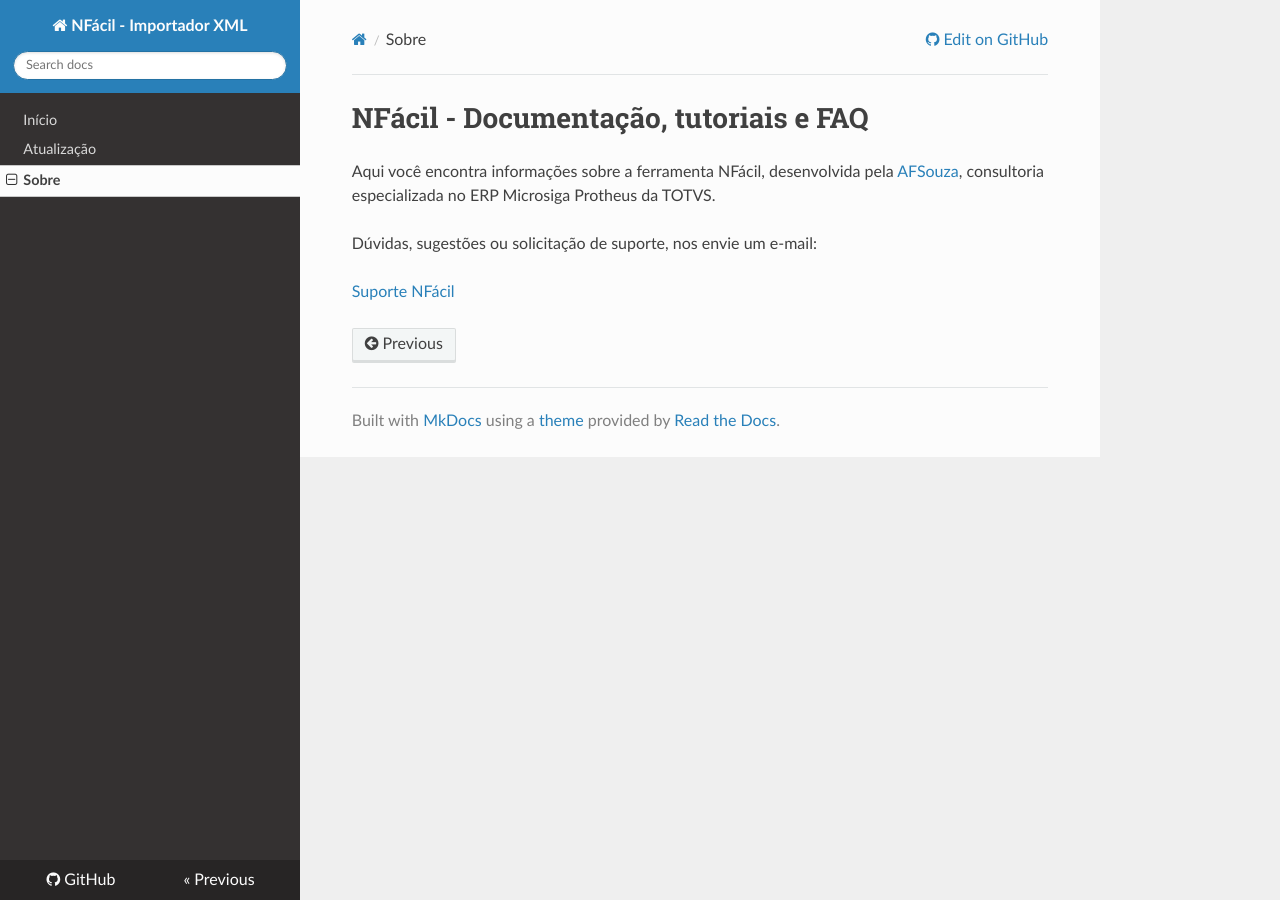
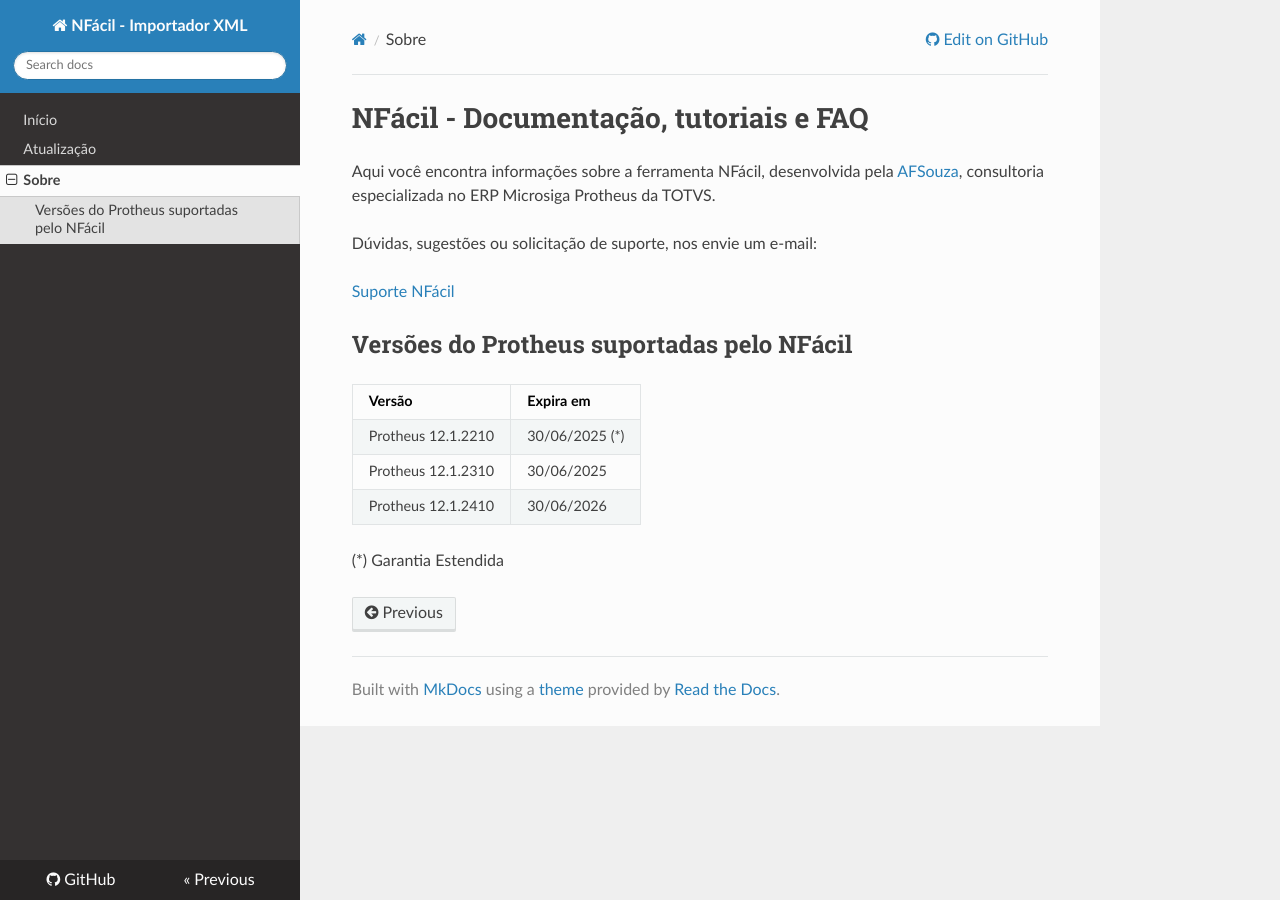
Before and after one commit to nfacil/nfacil.github.io, an MkDocs documentation site: the page built from docs/about.md, in a window 1280 px wide. Built offline with MkDocs 1.6.1, drawn with Linux system fonts in a browser that asks for light colours; nearby versions of some CDN libraries.

Commit message:
atualizando Sobre

```diff
--- a/docs/about.md
+++ b/docs/about.md
@@ -5,3 +5,13 @@
 Dúvidas, sugestões ou solicitação de suporte, nos envie um e-mail:
 
 [Suporte NFácil](mailto:nfacil.suporte@afsouza.com.br)
+
+## Versões do Protheus suportadas pelo NFácil
+
+| Versão | Expira em |
+|--------|-----------|
+| Protheus 12.1.2210 | 30/06/2025 (*) |
+| Protheus 12.1.2310 | 30/06/2025 |
+| Protheus 12.1.2410 | 30/06/2026 |
+
+(*) Garantia Estendida
```
